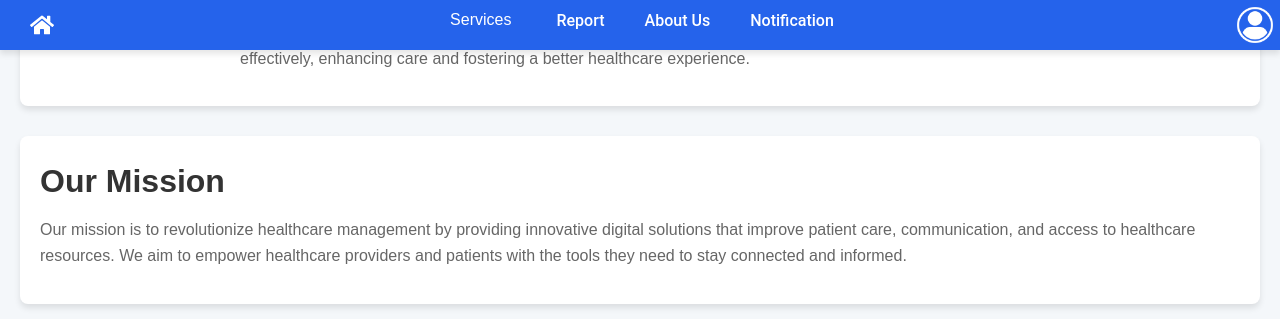
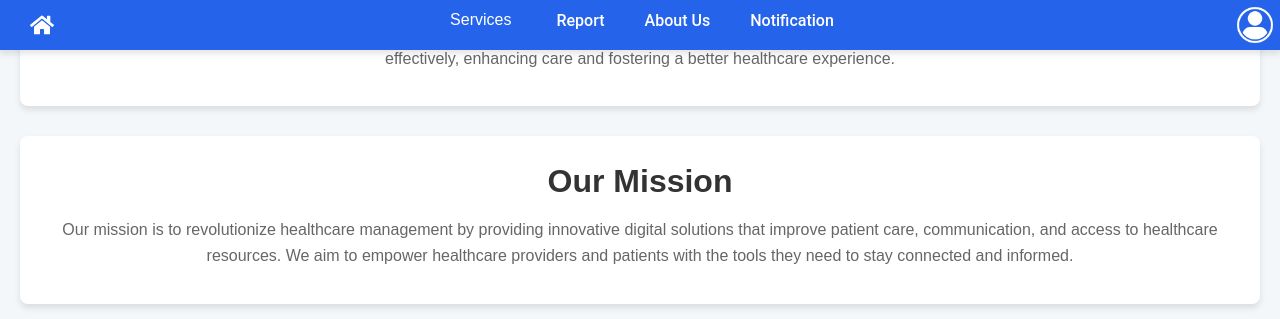
Before and after one commit to EDWARDYOUNGSHABA/Dhis2-patient-reminder, a React (Create React App) app in the folder patient-reminder/: page /aboutus in a window 1280 px wide. Shown: the top 319 px of the page. Built offline with nearby package versions, Linux system fonts and the light colour scheme; sample sign-in values are in the browser's storage; the HTML template or start-up script is replaced by a standard one.

Commit message:
small changes

```diff
--- a/patient-reminder/src/Components/aboutus/AboutUs.css
+++ b/patient-reminder/src/Components/aboutus/AboutUs.css
@@ -10,6 +10,9 @@ h2 {
   font-size: 2rem;
   color: #333;
   margin-bottom: 10px;
+  align-items: center;
+  text-align: center;
+
 }
 
 p {
@@ -17,6 +20,7 @@ p {
   color: #666;
   line-height: 1.6;
   margin-bottom: 15px;
+  text-align: center;
 }
 
 /* Section Styles */
--- a/patient-reminder/src/Components/home/Home.css
+++ b/patient-reminder/src/Components/home/Home.css
@@ -114,6 +114,7 @@ body {
     color: white;
     padding: 15px;
     text-align: center;
+
 }
 /* Dashboard.css */
 
```
